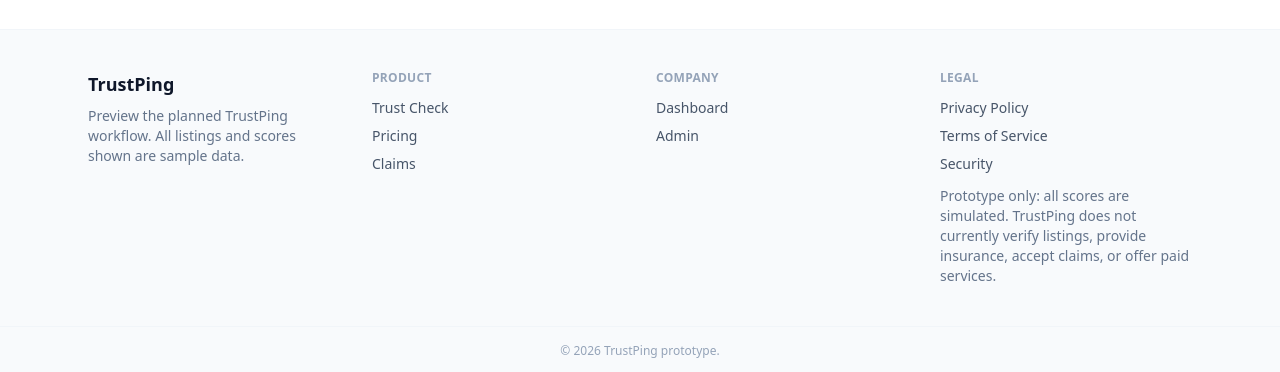
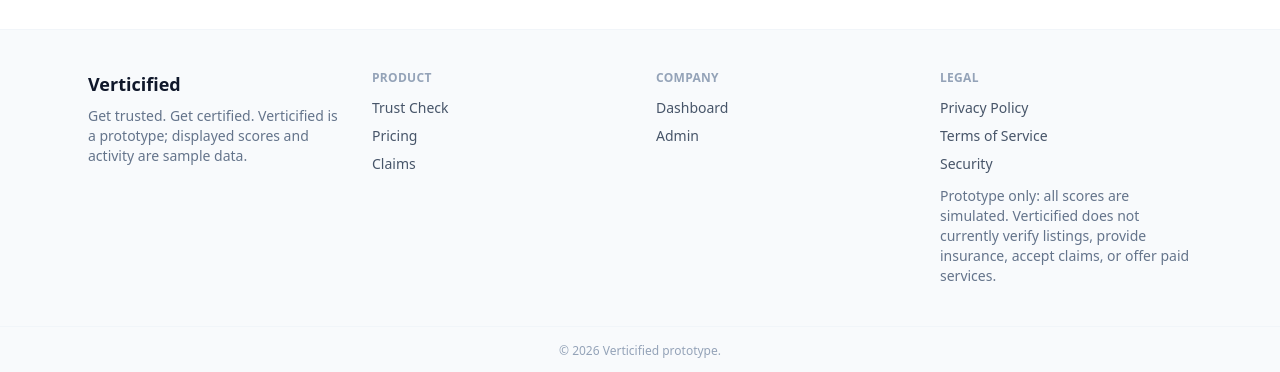
Before and after one commit to jjeb6894/trustping, a Next.js app: page / in a window 1280 px wide. Shown: the part 3547-3919 px from the top of the page. Built offline with nearby package versions, Linux system fonts and the light colour scheme.

Commit message:
Rebrand site as Verticified

```diff
--- a/components/Footer.tsx
+++ b/components/Footer.tsx
@@ -5,9 +5,9 @@ export function Footer() {
     <footer className="border-t border-slate-100 bg-slate-50">
       <div className="mx-auto grid max-w-6xl gap-8 px-6 py-10 md:grid-cols-4">
         <div>
-          <p className="text-lg font-bold text-slate-900">TrustPing</p>
+          <p className="text-lg font-bold text-slate-900">Verticified</p>
           <p className="mt-2 text-sm text-slate-500">
-            Preview the planned TrustPing workflow. All listings and scores shown are sample data.
+            Get trusted. Get certified. Verticified is a prototype; displayed scores and activity are sample data.
           </p>
         </div>
         <div>
@@ -33,13 +33,13 @@ export function Footer() {
             <li><span className="cursor-default">Security</span></li>
           </ul>
           <p className="mt-3 text-sm text-slate-500">
-            Prototype only: all scores are simulated. TrustPing does not currently verify
+            Prototype only: all scores are simulated. Verticified does not currently verify
             listings, provide insurance, accept claims, or offer paid services.
           </p>
         </div>
       </div>
       <div className="border-t border-slate-100 py-4 text-center text-xs text-slate-400">
-        © {new Date().getFullYear()} TrustPing prototype.
+        © {new Date().getFullYear()} Verticified prototype.
       </div>
     </footer>
   );
```
